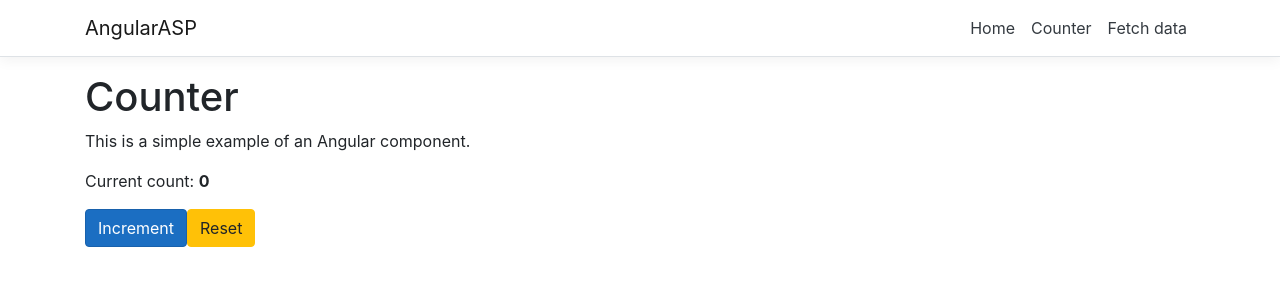
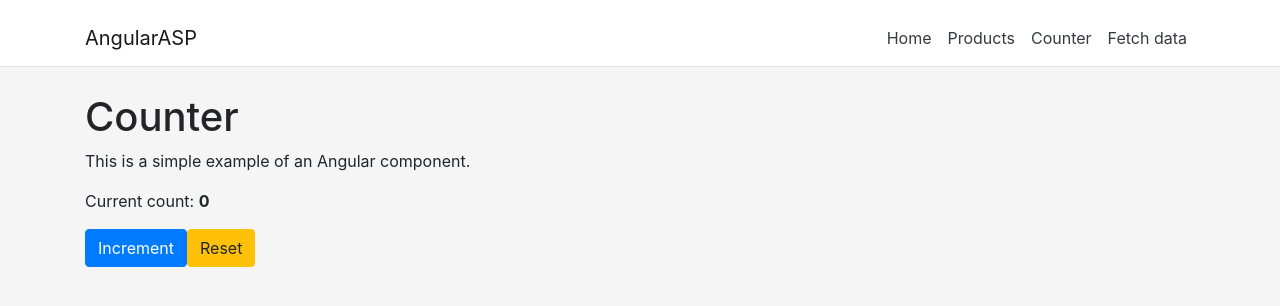
Before and after one commit to skander-chouba/AngularASP, an Angular app in the folder ClientApp/: page /counter in a window 1280 px wide. Shown: the top 306 px of the page. Built offline with nearby package versions, Linux system fonts and the light colour scheme.

Commit message:
update bootstrap version

```diff
--- a/ClientApp/package.json
+++ b/ClientApp/package.json
@@ -23,9 +23,9 @@
     "@angular/router": "8.2.12",
     "@nguniversal/module-map-ngfactory-loader": "8.1.1",
     "aspnet-prerendering": "^3.0.1",
-    "bootstrap": "^4.3.1",
+    "bootstrap": "^4.5.0",
     "core-js": "^3.3.3",
-    "jquery": "3.4.1",
+    "jquery": "3.5.1",
     "oidc-client": "^1.9.1",
     "popper.js": "^1.16.0",
     "rxjs": "^6.5.3",
--- a/ClientApp/src/app/nav-menu/nav-menu.component.css
+++ b/ClientApp/src/app/nav-menu/nav-menu.component.css
@@ -1,18 +1,15 @@
-a.navbar-brand {
-  white-space: normal;
-  text-align: center;
-  word-break: break-all;
+.nav.navbar-nav{
+  font-size: 15px;
 }
-
-html {
-  font-size: 14px;
+#searchForm{
+  margin-right: 100px;
 }
-@media (min-width: 768px) {
-  html {
-    font-size: 16px;
+@media (max-width: 1200px) {
+  #searchForm{
+    display: none;
   }
 }
 
-.box-shadow {
-  box-shadow: 0 .25rem .75rem rgba(0, 0, 0, .05);
+li > a.active {
+  color: #F97924;
 }
--- a/ClientApp/src/app/nav-menu/nav-menu.component.html
+++ b/ClientApp/src/app/nav-menu/nav-menu.component.html
@@ -22,17 +22,22 @@
         <ul class="navbar-nav flex-grow">
           <li
             class="nav-item"
-            [routerLinkActive]="['link-active']"
+            [routerLinkActive]="['active']"
             [routerLinkActiveOptions]="{ exact: true }"
           >
             <a class="nav-link text-dark" [routerLink]="['/']">Home</a>
           </li>
-          <li class="nav-item" [routerLinkActive]="['link-active']">
+          <li class="nav-item" [routerLinkActive]="['active']">
+            <a class="nav-link text-dark" [routerLink]="['/products']"
+              >Products</a
+            >
+          </li>
+          <li class="nav-item" [routerLinkActive]="['active']">
             <a class="nav-link text-dark" [routerLink]="['/counter']"
               >Counter</a
             >
           </li>
-          <li class="nav-item" [routerLinkActive]="['link-active']">
+          <li class="nav-item" [routerLinkActive]="['active']">
             <a class="nav-link text-dark" [routerLink]="['/fetch-data']"
               >Fetch data</a
             >
--- a/ClientApp/src/styles.css
+++ b/ClientApp/src/styles.css
@@ -1,16 +1,37 @@
 /* You can add global styles to this file, and also import other style files */
-
-/* Provide sufficient contrast against white background */
-a {
-  color: #0366d6;
+.hoverwell:hover {
+  background-color: #485563;
+  cursor: pointer;
 }
 
-code {
-  color: #e01a76;
+.container {
+  padding-top: 10px;
 }
 
-.btn-primary {
-  color: #fff;
-  background-color: #1b6ec2;
-  border-color: #1861ac;
+.pointable {
+  cursor: pointer;
 }
+
+button {
+  color: #555;
+}
+
+[hidden] {
+  display: none !important;
+}
+
+.toast-success {
+  background-color: #51a351;
+}
+.toast-error {
+  background-color: #bd362f;
+}
+.toast-info {
+  background-color: #2f96b4;
+}
+.toast-warning {
+  background-color: #f89406;
+}
+body{
+    background-color:#f5f5f5;
+}
```
Also changed, not shown: 1 other file (tests, documents, lock files or other folders).
